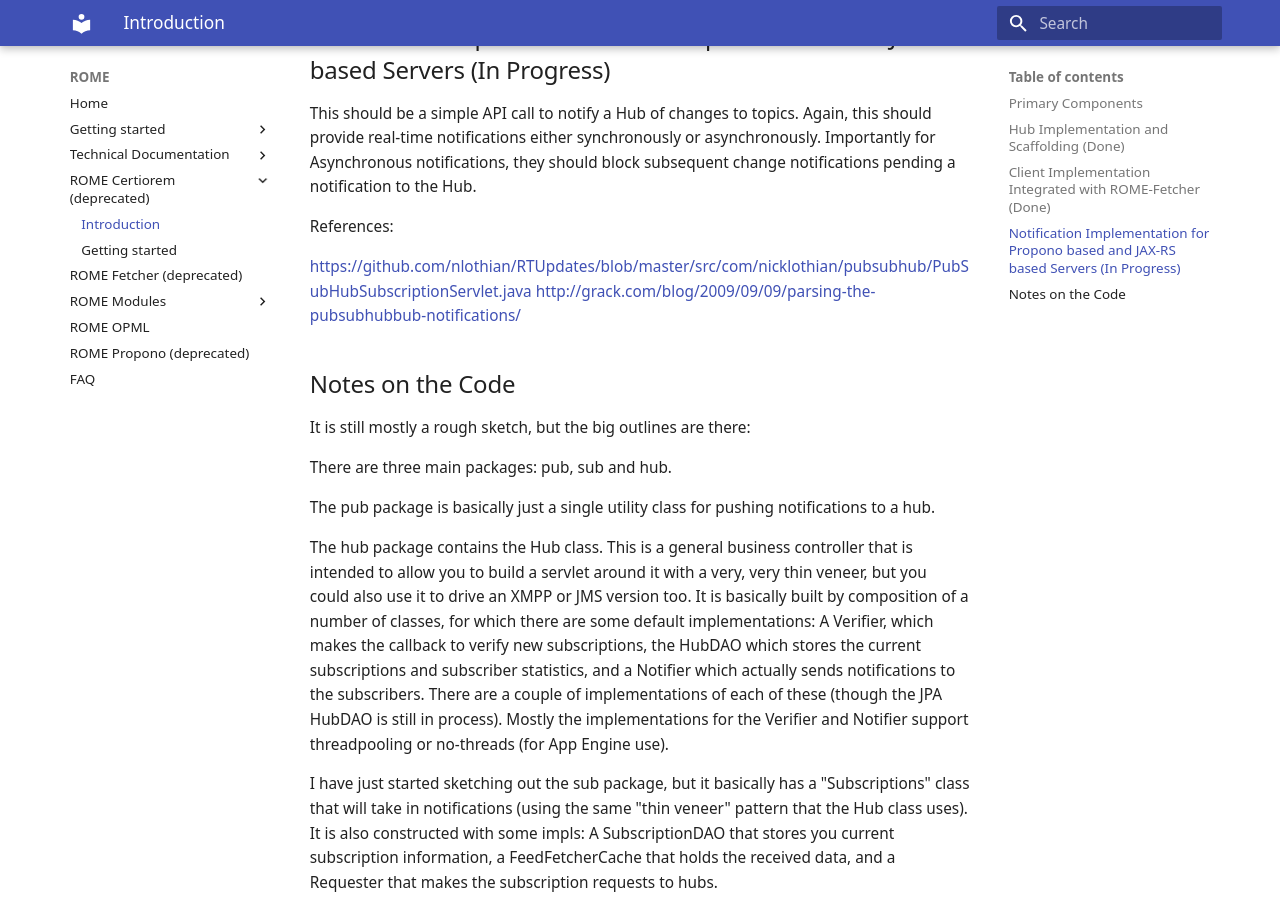
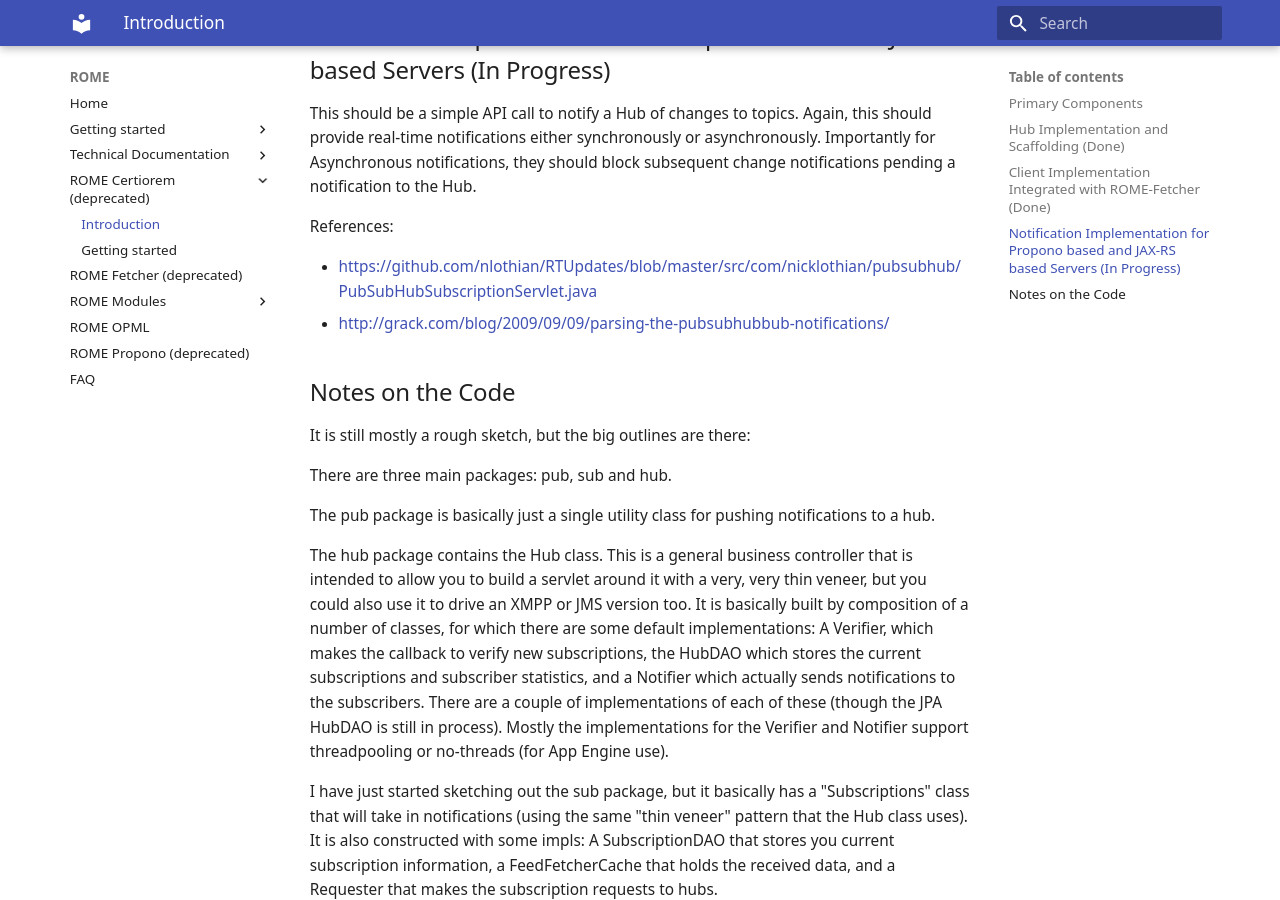
Before and after one commit to rometools/rome-docs, an MkDocs documentation site: the page built from docs/rome-certiorem/index.md, in a window 1280 px wide and 900 px high, scrolled down 1029 px. Built offline with MkDocs 1.6.1 and Material for MkDocs 9.7.7, drawn with Linux system fonts in a browser that asks for light colours.

Commit message:
Update content

```diff
--- a/docs/rome-certiorem/index.md
+++ b/docs/rome-certiorem/index.md
@@ -45,8 +45,8 @@ subsequent change notifications pending a notification to the Hub.
 
 References:
 
-[https://github.com/nlothian/RTUpdates/blob/master/src/com/nicklothian/pubsubhub/PubSubHubSubscriptionServlet.java](https://github.com/nlothian/RTUpdates/blob/master/src/com/nicklothian/pubsubhub/PubSubHubSubscriptionServlet.java)
-[http://grack.com/blog/2009/09/09/parsing-the-pubsubhubbub-notifications/](http://grack.com/blog/2009/09/09/parsing-the-pubsubhubbub-notifications/)
+- [https://github.com/nlothian/RTUpdates/blob/master/src/com/nicklothian/pubsubhub/PubSubHubSubscriptionServlet.java](https://github.com/nlothian/RTUpdates/blob/master/src/com/nicklothian/pubsubhub/PubSubHubSubscriptionServlet.java)
+- [http://grack.com/blog/2009/09/09/parsing-the-pubsubhubbub-notifications/](http://grack.com/blog/2009/09/09/parsing-the-pubsubhubbub-notifications/)
 
 ## Notes on the Code
 
```
Also changed, not shown: docs/rome-modules/georss.md (+1 -1 lines), docs/rome-modules/yahoo-mediarss.md (+1 -1 lines), docs/rome/getting-started/installation.md (+4 -0 lines).
